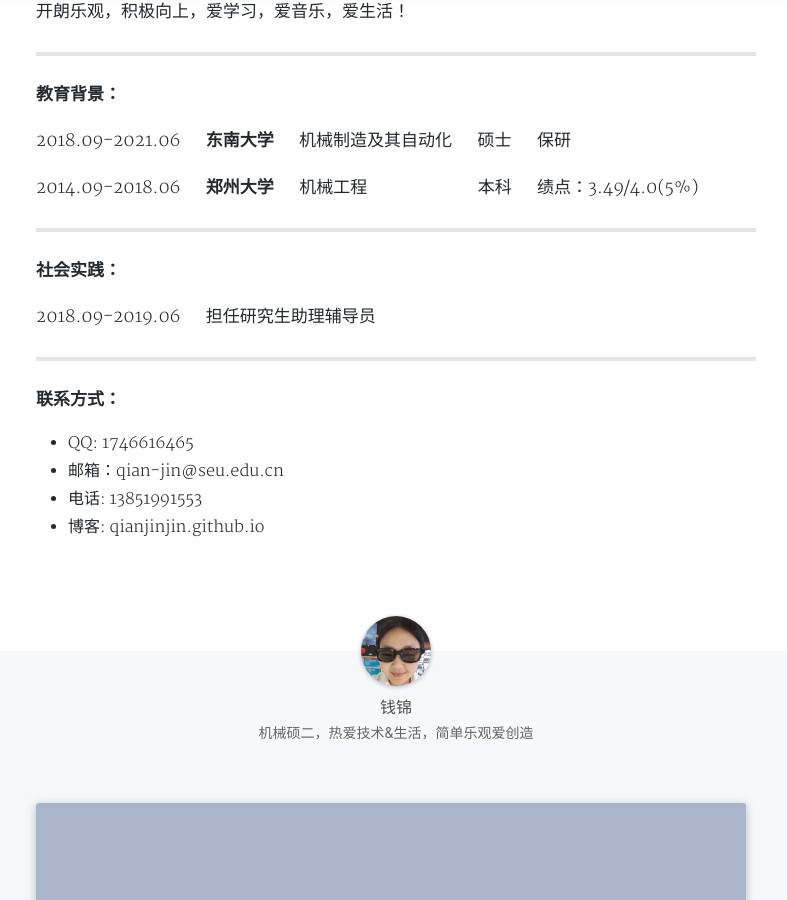
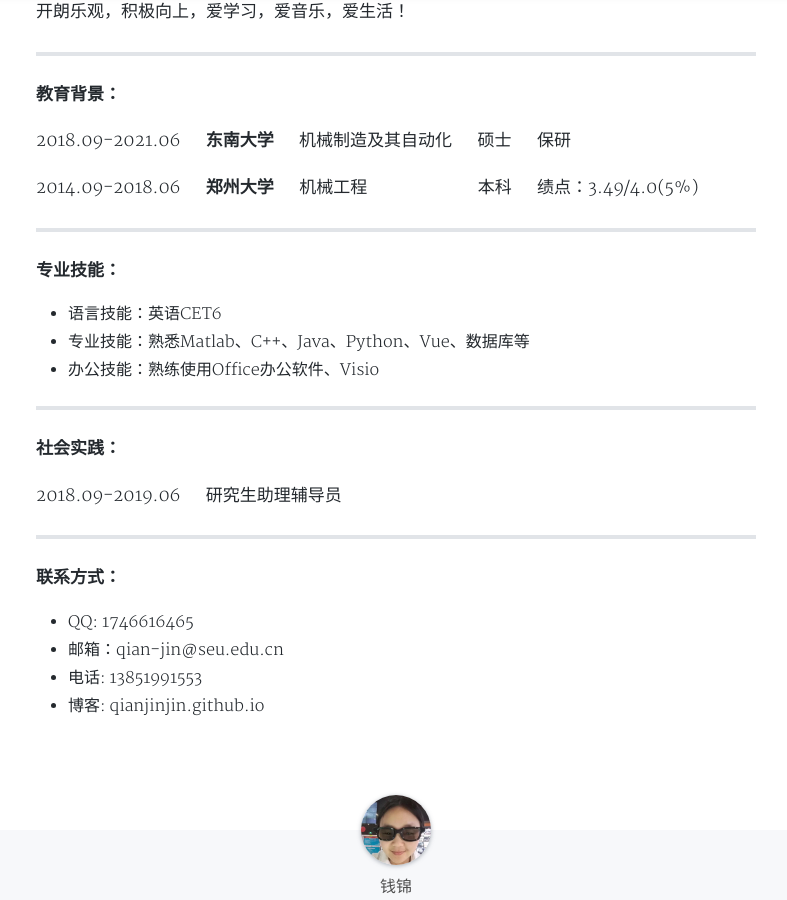
Before and after one commit to qianjinjin/qianjinjin.github.io, a Jekyll site: the page built from _posts/2020-06-01-resume.md, in a window 1280 px wide and 900 px high, scrolled down 480 px. Shown: the whole window, without its empty margins (244-1031 px from the left). Built offline with Jekyll 4.4.1, drawn with Linux system fonts in a browser that asks for light colours; nearby versions of some CDN libraries; a style sheet for code colours, icons or effects is not loaded.

Commit message:
简历修改

```diff
--- a/_posts/2020-06-01-resume.md
+++ b/_posts/2020-06-01-resume.md
@@ -21,9 +21,17 @@ tags: 关于
 
 ***
 
+**专业技能：**
+
+- 语言技能：英语CET6
+- 专业技能：熟悉Matlab、C++、Java、Python、Vue、数据库等
+- 办公技能：熟练使用Office办公软件、Visio
+
+***
+
 **社会实践：**
 
-2018.09-2019.06 &emsp; 担任研究生助理辅导员
+2018.09-2019.06 &emsp; 研究生助理辅导员
 
 ***
 
```
